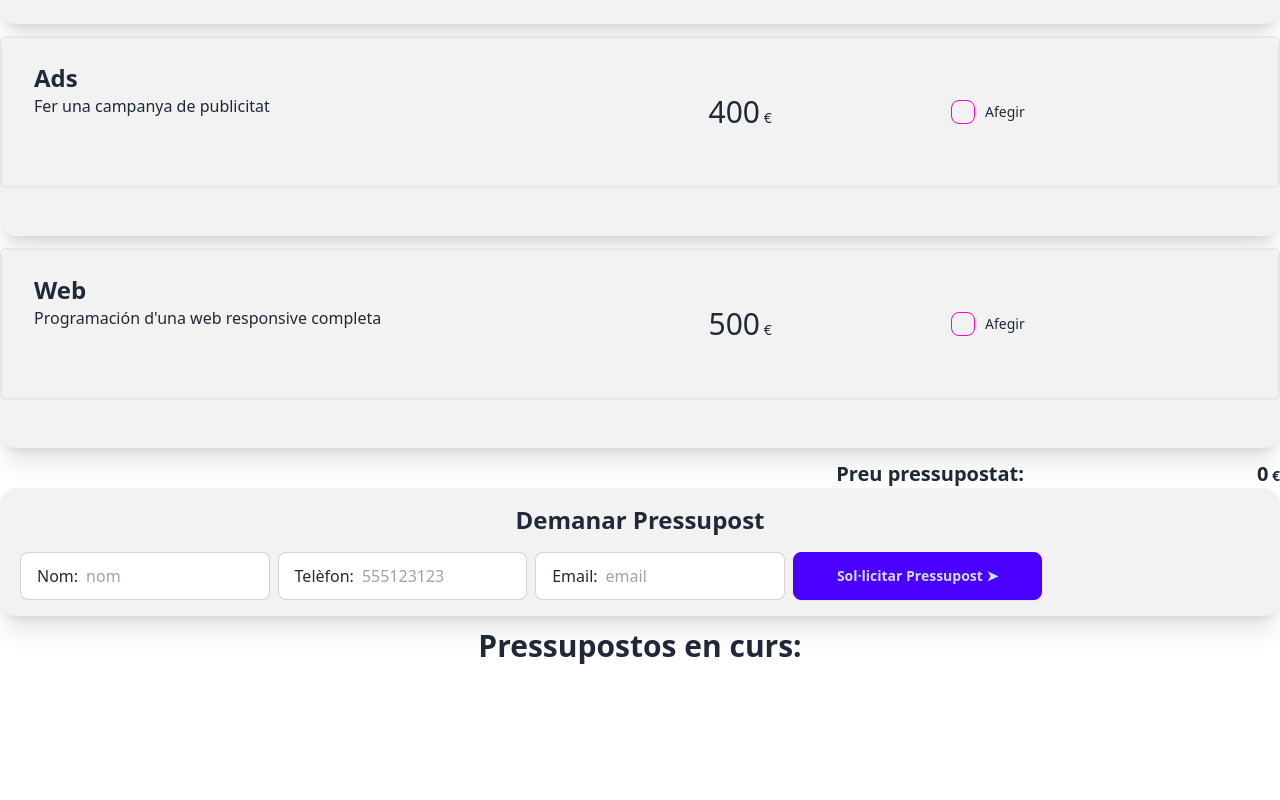
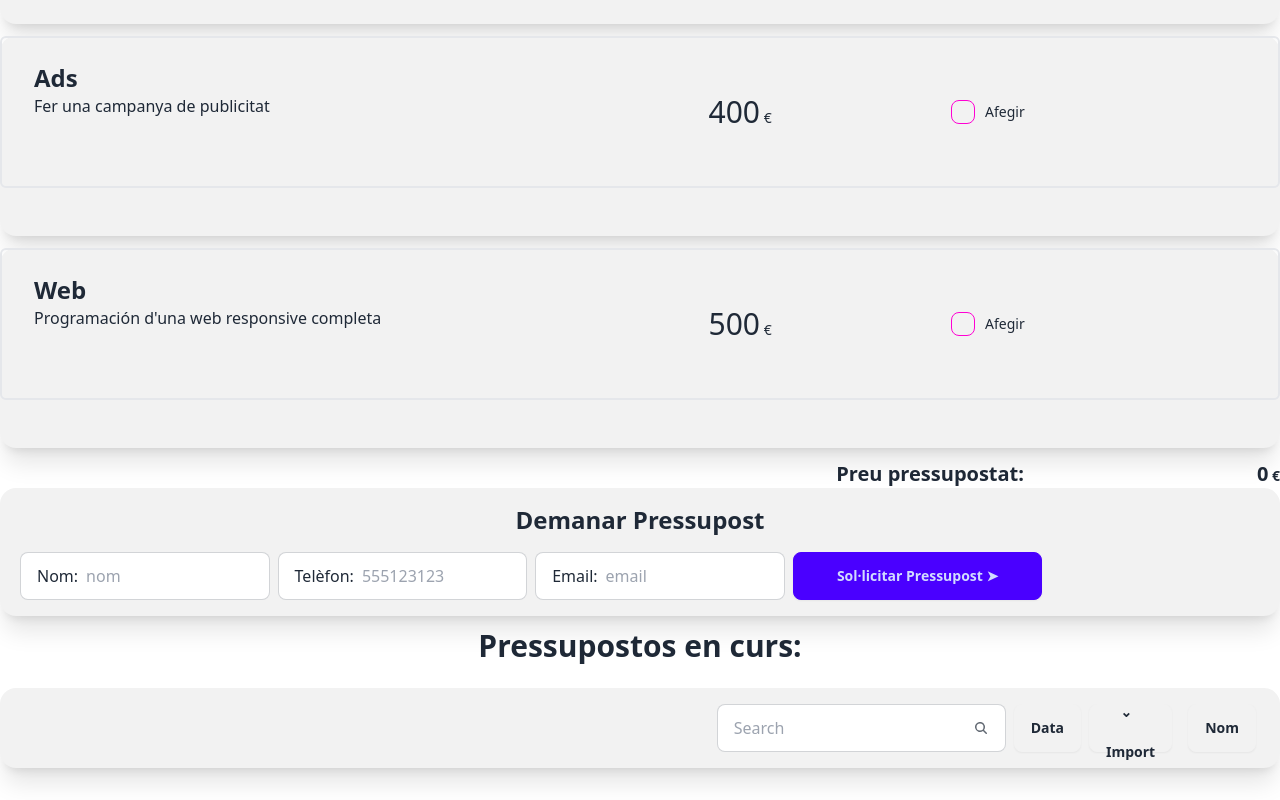
Before and after one commit to raquelEve/S6-pressupostos, a React (Vite) app: page /calculadora in a window 1280 px wide. Shown: the part 460-1260 px from the top of the page. Before the commit the page ends 1156 px from the top, so only its background shows below. Built offline with nearby package versions, Linux system fonts and the light colour scheme.

Commit message:
S6 ex7 order buttons

```diff
--- a/src/components/common/modal/Modal.jsx
+++ b/src/components/common/modal/Modal.jsx
@@ -1,7 +1,6 @@
 import React, { useState } from "react";
 
 export default function Modal({ text }) {
-  console.log("modal text", text);
   //   const [newText, setNewText] = useState({});
   //   setNewText(text);
   return (
--- a/src/components/quoteListContainer/QuoteListContainer.jsx
+++ b/src/components/quoteListContainer/QuoteListContainer.jsx
@@ -2,14 +2,15 @@ import React from "react";
 import QuoteCard from "./quoteCard/QuoteCard";
 
 import { useQuoteListContext } from "../../contexts/quoteListContext";
+import OrderButtonPack from "./orderButtonPack/OrderButtonPack";
 
 const QuoteListContainer = () => {
   const { quoteList } = useQuoteListContext();
 
-  console.log("quoter component", quoteList);
   return (
     <>
       <h1 className="text-3xl font-bold">Pressupostos en curs:</h1>
+      <OrderButtonPack />
       <div className="">
         {quoteList.map((quote, index) => (
           <QuoteCard key={quote.id} quote={quote} />
--- /dev/null
+++ b/src/components/quoteListContainer/orderButtonPack/OrderButtonPack.jsx
@@ -0,0 +1,44 @@
+import React from "react";
+import { useQuoteListContext } from "../../../contexts/quoteListContext";
+
+export default function OrderButtonPack() {
+  // 2 call the var and functions that we will need
+  const { orderbyName, orderbyData, orderbyImport } = useQuoteListContext();
+
+  return (
+    <div className="oderButtonPack flex flex-row justify-end my-6 card bg-base-200 shadow-xl p-4">
+      <label className="input input-bordered flex items-center gap-2 mx-2">
+        <input type="text" className="grow" placeholder="Search" />
+        <svg
+          xmlns="http://www.w3.org/2000/svg"
+          viewBox="0 0 16 16"
+          fill="currentColor"
+          className="w-4 h-4 opacity-70"
+        >
+          <path
+            fillRule="evenodd"
+            d="M9.965 11.026a5 5 0 1 1 1.06-1.06l2.755 2.754a.75.75 0 1 1-1.06 1.06l-2.755-2.754ZM10.5 7a3.5 3.5 0 1 1-7 0 3.5 3.5 0 0 1 7 0Z"
+            clipRule="evenodd"
+          />
+        </svg>
+      </label>
+      <button className="btn" onClick={orderbyData}>
+        Data
+      </button>
+      <div className="btn mx-2">
+        <label className="swap swap-rotate" onClick={orderbyImport}>
+          Import
+          {/* this hidden checkbox controls the state */}
+          <input type="checkbox" />
+          {/* icon */}
+          <span className="swap-on fill-current w-10 h-10">&#8963;</span>
+          {/*  icon */}
+          <span className="swap-off fill-current w-10 h-10">&#8964;</span>
+        </label>
+      </div>
+      <button className="btn mx-2" onClick={orderbyName}>
+        Nom
+      </button>
+    </div>
+  );
+}
--- a/src/components/quoteListContainer/quoteCard/QuoteCard.jsx
+++ b/src/components/quoteListContainer/quoteCard/QuoteCard.jsx
@@ -2,11 +2,7 @@ import React from "react";
 
 // pasmos las variables a imprimir por el objeto quote
 const QuoteCard = ({ quote }) => {
-  console.log("quote in component", quote);
   const { services, user, total, id } = quote;
-
-  console.log("services:in component", services);
-  console.log("user in component", user);
 
   return (
     <div className="card bg-base-200 shadow-xl  my-3 p-6">
--- a/src/contexts/quoteListContext.jsx
+++ b/src/contexts/quoteListContext.jsx
@@ -15,9 +15,7 @@ export const QuoteListContextProvider = ({ children }) => {
   const [quoteList, setQuoteList] = useState([]);
 
   // Efecto para mostrar el estado actualizado de quoteList
-  useEffect(() => {
-    console.log("quote: effect actualizado:", quoteList);
-  }, [quoteList]);
+  useEffect(() => {}, [quoteList]);
 
   // Función de saludo
   const handleUpdateQuoteList = (quote) => {
@@ -28,16 +26,32 @@ export const QuoteListContextProvider = ({ children }) => {
         quote.user.email !== null
       ) {
         const updatedQuoteList = [...quoteList, quote];
-        // console.log("Hola: update", updatedQuoteList);
         setQuoteList(updatedQuoteList);
       }
     }
   };
 
-  // Objeto de valor que contiene la función de saludo
+  //* Order by functions::
+
+  const orderbyName = () => {
+    console.log("by name");
+    // const items = ["réservé", "premier", "communiqué", "café", "adieu", "éclair"];
+    // items.sort((a, b) => a.localeCompare(b));
+  };
+  const orderbyData = () => {
+    console.log("by data");
+  };
+  const orderbyImport = () => {
+    console.log("by import");
+  };
+
+  //! Objeto de value
   const value = {
     handleUpdateQuoteList,
     quoteList,
+    orderbyName,
+    orderbyData,
+    orderbyImport,
   };
 
   return (
--- a/src/contexts/servicesDataContext.jsx
+++ b/src/contexts/servicesDataContext.jsx
@@ -132,7 +132,6 @@ export function ServicesDataProvider({ children }) {
 
     resultObj.services = result;
     resultObj.total = total;
-    // console.log("result: getHiredServicesData", resultObj);
     return resultObj;
   };
 
--- a/src/contexts/userDataContext.jsx
+++ b/src/contexts/userDataContext.jsx
@@ -20,7 +20,6 @@ export const UserDataContextProvider = ({ children }) => {
   const { handleUpdateQuoteList, quoteList } = useQuoteListContext();
   let id = 0;
 
-  console.log("lista length", quoteList.length);
   // 5. Create the useState & useEffect
   const [userData, setUserData] = useState({
     name: null,
@@ -29,10 +28,7 @@ export const UserDataContextProvider = ({ children }) => {
   });
 
   useEffect(() => {
-    console.log("User: effect, updated:", userData);
-
     let quoteObj = buildQuoteObject();
-    console.log("user:effect", quoteObj);
     handleUpdateQuoteList(quoteObj);
   }, [userData]);
 
@@ -67,16 +63,11 @@ export const UserDataContextProvider = ({ children }) => {
     quoteObj.total = total; //este es nuevo
     quoteObj.user = { ...userData };
     quoteObj.id = quoteList.length;
-    console.log("user: user", userData);
-    console.log("user: services", getHiredServicesData());
-    console.log("user: obj", quoteObj);
     return quoteObj;
   };
 
   // 8. Log userData to console after each update
-  useEffect(() => {
-    // console.log("User servicio", userData);
-  }, [userData]);
+  useEffect(() => {}, [userData]);
 
   // 9. get funtcion
   const getUserData = () => {
```
